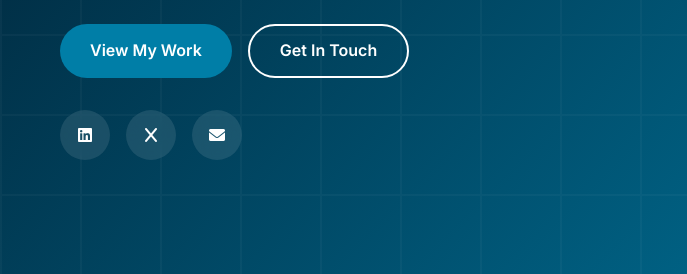
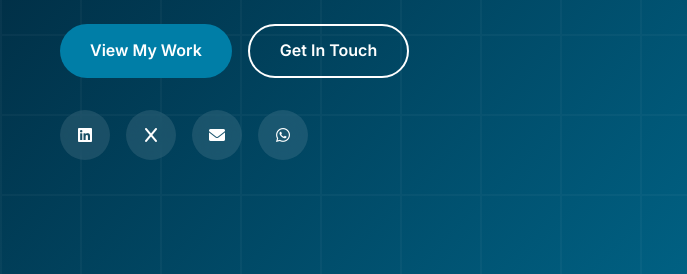
Before and after one commit to Razadan1/DataAnalystPortfolio, a website: page index.html in a window 1280 px wide. Shown: the part 526-800 px from the top of the page, 0-687 px from the left. Drawn offline with Linux system fonts and the light colour scheme.

Commit message:
Added Whatsapp to social links

```diff
--- a/index.html
+++ b/index.html
@@ -91,6 +91,13 @@
               </a>
               <a href="mailto:danmoleomomayowa@gmail.com" aria-label="Email">
                 <i class="fas fa-envelope"></i>
+              </a>
+              <a
+                href="https://wa.link/d6bags"
+                target="_blank"
+                aria-label="WhatsApp"
+              >
+                <i class="fab fa-whatsapp"></i>
               </a>
             </div>
           </div>
```
